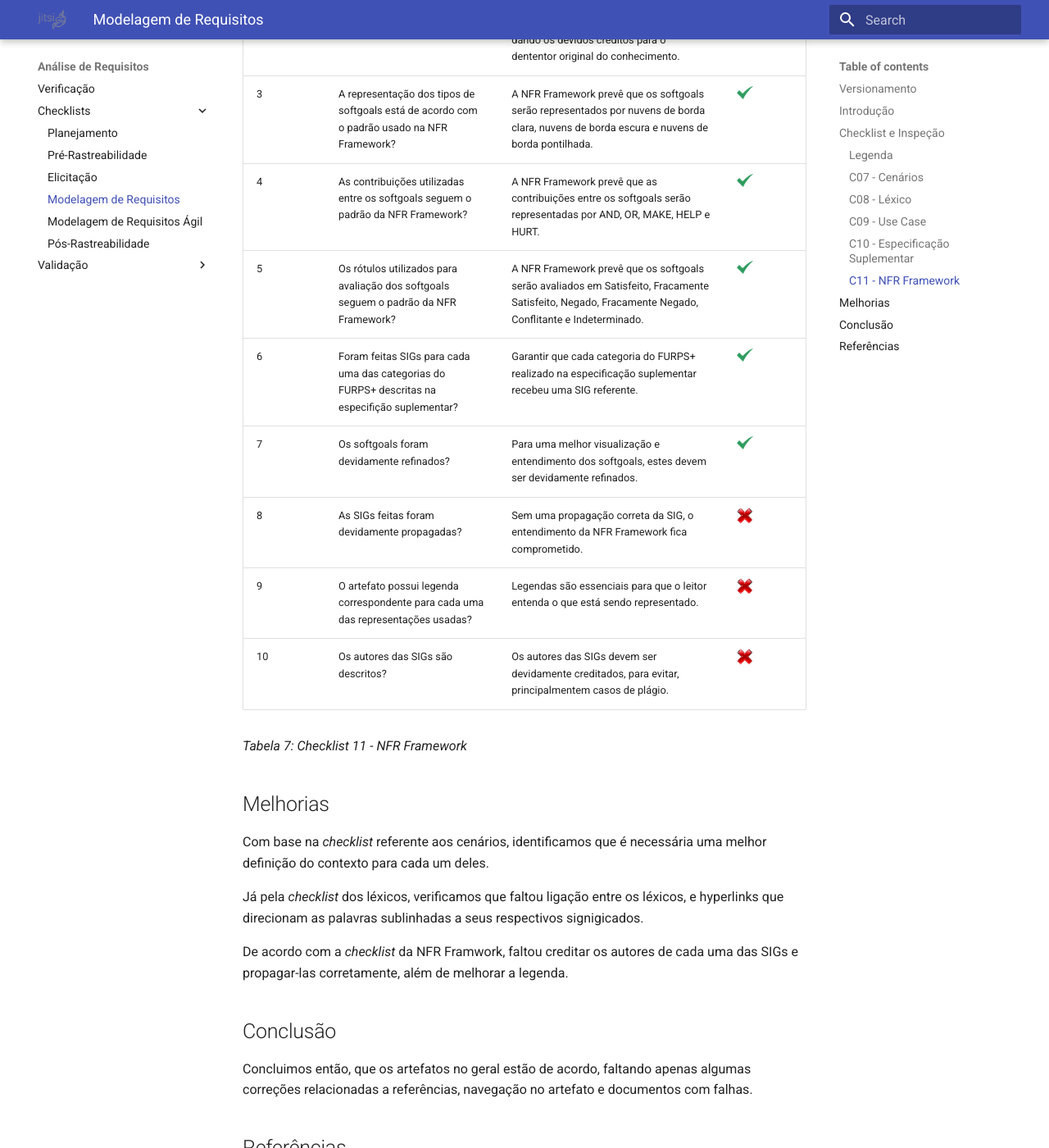
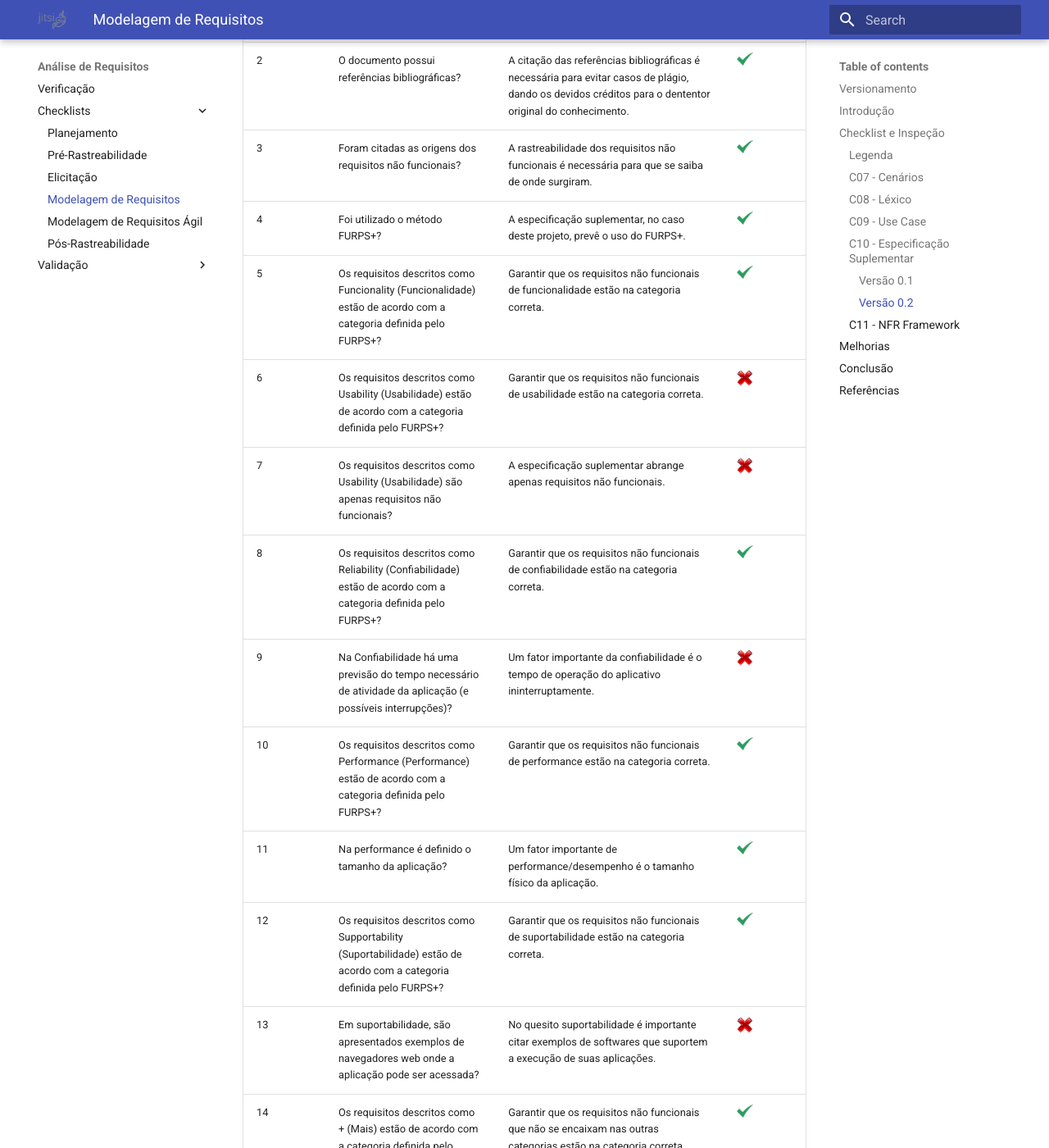
Before and after one commit to gabrielm2q/2022.1-Jitsi-Meet, an MkDocs documentation site: the page built from docs/analiseDeRequisitos/checklists/modelagem_cl.md, in a window 1280 px wide and 1400 px high, scrolled down 6331 px. Shown: the whole window at 82% size. Built offline with MkDocs 1.6.1 and Material for MkDocs 9.7.7, drawn with Linux system fonts in a browser that asks for light colours; some of the changed text lies outside the part shown.

Commit message:
:sparkles: revisando checklist C10

```diff
--- a/docs/analiseDeRequisitos/checklists/modelagem_cl.md
+++ b/docs/analiseDeRequisitos/checklists/modelagem_cl.md
@@ -12,6 +12,7 @@
 | 1.5    | 17/08 | Revisão | Gabriel Sabanai |
 | 1.6   | 18/08 | Adição do checklist do Use Case | Laís Ramos |
 | 1.7   | 18/08 | Revisão e modificação do checklist do Use Case | Laís Ramos |
+| 1.8   | 08/09 | Revisão do Checklist C10 | Gabriel Mariano |
 
 _Tabela 1: Versionamento_
 
@@ -89,6 +90,8 @@ _Tabela 5: Checklist 09 - Use Case_
 
 ### C10 - Especificação Suplementar
 
+#### **Versão 0.1**
+
 | ID |                                                                                                     Questão                                                               | Justificativa                                      | Inspeção |
 |----|---------------------------------------------------------------------------------------------------------------------------------------------------------------------------|------------------------------------------------------|----------|
 |  1 | Foi feito o versionamento do artefato?                                                                                                                                    | Para o mantenimento da rastreabilidade do artefato, o versionamento é essencial. | ![Simbolo check](../../assets/modelagem/check.png){width="20"}|
@@ -103,7 +106,29 @@ _Tabela 5: Checklist 09 - Use Case_
 | 10 | Os requisitos descritos como Supportability (Suportabilidade) estão de acordo com a categoria definida pelo FURPS+?                                                        | Garantir que os requisitos não funcionais de suportabilidade estão na categoria correta.                  |  ![Simbolo check](../../assets/modelagem/check.png){width="20"}        |
 | 11 | Os requisitos descritos como + (Mais) estão de acordo com a categoria definida pelo FURPS+?                                                                                | Garantir que os requisitos não funcionais que não se encaixam nas outras categorias estão na categoria correta.                 | ![Simbolo check](../../assets/modelagem/check.png){width="20"}         |
 
-_Tabela 6: Checklist 10 - Especificação Suplementar_
+_Tabela 6: Checklist 10 - Especificação Suplementar. Produzido por Felipe Moura._
+
+#### **Versão 0.2**
+
+| ID |  Questão | Justificativa | Inspeção |
+|----|--|-----|------|
+|  1 | Foi feito o versionamento do artefato?  | Para a manutenção da rastreabilidade do artefato, o versionamento é essencial. | ![Simbolo check](../../assets/modelagem/check.png){width="20"}|
+|  2 | O documento possui referências bibliográficas?  | A citação das referências bibliográficas é necessária para evitar casos de plágio, dando os devidos créditos para o dententor original do conhecimento.   | ![Simbolo check](../../assets/modelagem/check.png){width="20"}          |
+|  3 | Foram citadas as origens dos requisitos não funcionais? | A rastreabilidade dos requisitos não funcionais é necessária para que se saiba de onde surgiram.                  | ![Simbolo check](../../assets/modelagem/check.png){width="20"}          |
+|  4 | Foi utilizado o método FURPS+? | A especificação suplementar, no caso deste projeto, prevê o uso do FURPS+.   | ![Simbolo check](../../assets/modelagem/check.png){width="20"}         |
+|  5 | Os requisitos descritos como Funcionality (Funcionalidade) estão de acordo com a categoria definida pelo FURPS+? | Garantir que os requisitos não funcionais de funcionalidade estão na categoria correta. | ![Simbolo check](../../assets/modelagem/check.png){width="20"}         |
+|  6 | Os requisitos descritos como Usability (Usabilidade) estão de acordo com a categoria definida pelo FURPS+? | Garantir que os requisitos não funcionais de usabilidade estão na categoria correta. | ![Simbolo wrong](../../assets/modelagem/wrong.png){width="20"}         |
+|  7 | Os requisitos descritos como Usability (Usabilidade) são apenas requisitos não funcionais? | A especificação suplementar abrange apenas requisitos não funcionais. | ![Simbolo wrong](../../assets/modelagem/wrong.png){width="20"}         |
+|  8 | Os requisitos descritos como Reliability (Confiabilidade) estão de acordo com a categoria definida pelo FURPS+?  | Garantir que os requisitos não funcionais de confiabilidade estão na categoria correta.                   | ![Simbolo check](../../assets/modelagem/check.png){width="20"}         |
+|  9 | Na Confiabilidade há uma previsão do tempo necessário de atividade da aplicação (e possíveis interrupções)? | Um fator importante da confiabilidade é o tempo de operação do aplicativo ininterruptamente. |  ![Simbolo wrong](../../assets/modelagem/wrong.png){width="20"}  |
+|  10 | Os requisitos descritos como Performance (Performance) estão de acordo com a categoria definida pelo FURPS+? | Garantir que os requisitos não funcionais de performance estão na categoria correta.|  ![Simbolo check](../../assets/modelagem/check.png){width="20"}  |
+|  11 | Na performance é definido o tamanho da aplicação? | Um fator importante de performance/desempenho é o tamanho físico da aplicação. |  ![Simbolo check](../../assets/modelagem/check.png){width="20"}  |
+| 12 | Os requisitos descritos como Supportability (Suportabilidade) estão de acordo com a categoria definida pelo FURPS+? | Garantir que os requisitos não funcionais de suportabilidade estão na categoria correta. |  ![Simbolo check](../../assets/modelagem/check.png){width="20"}  |
+| 13 | Em suportabilidade, são apresentados exemplos de navegadores web onde a aplicação pode ser acessada? | No quesito suportabilidade é importante citar exemplos de softwares que suportem a execução de suas aplicações. |  ![Simbolo wrong](../../assets/modelagem/wrong.png){width="20"}  |
+| 14 | Os requisitos descritos como + (Mais) estão de acordo com a categoria definida pelo FURPS+?  | Garantir que os requisitos não funcionais que não se encaixam nas outras categorias estão na categoria correta.                 | ![Simbolo check](../../assets/modelagem/check.png){width="20"}         |
+|  15 | Todos os rastros existentes estão descritos e referenciados?  | Para a rastreabilidade das informações, é importante citar seus rastros e referenciar suas origens. | ![Simbolo check](../../assets/modelagem/check.png){width="20"}|
+
+_Tabela 6: Checklist 10 - Especificação Suplementar. Revisado por Gabriel Mariano._
 
 ### C11 - NFR Framework
 
```
